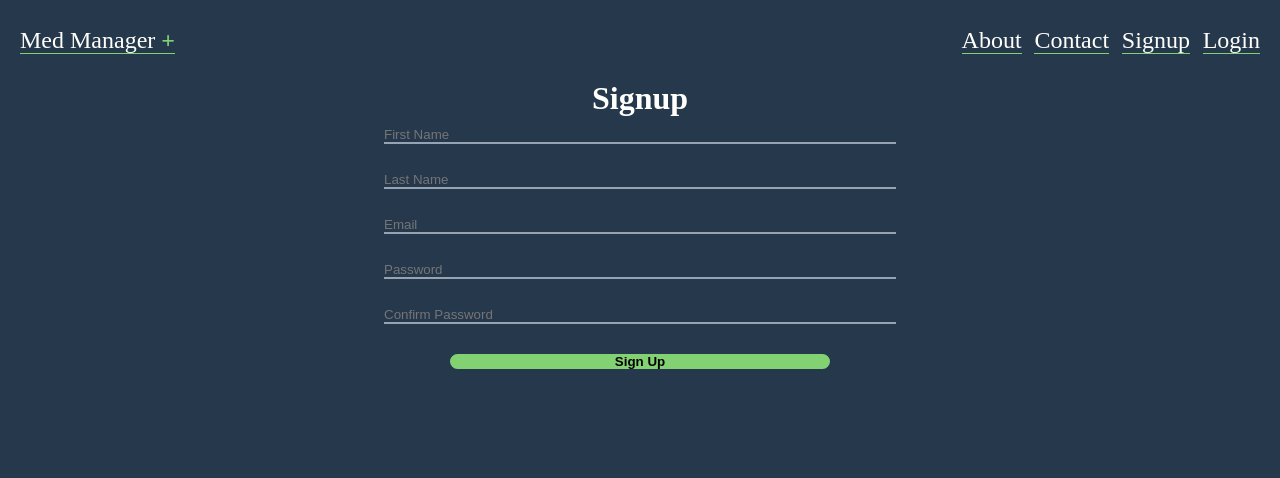
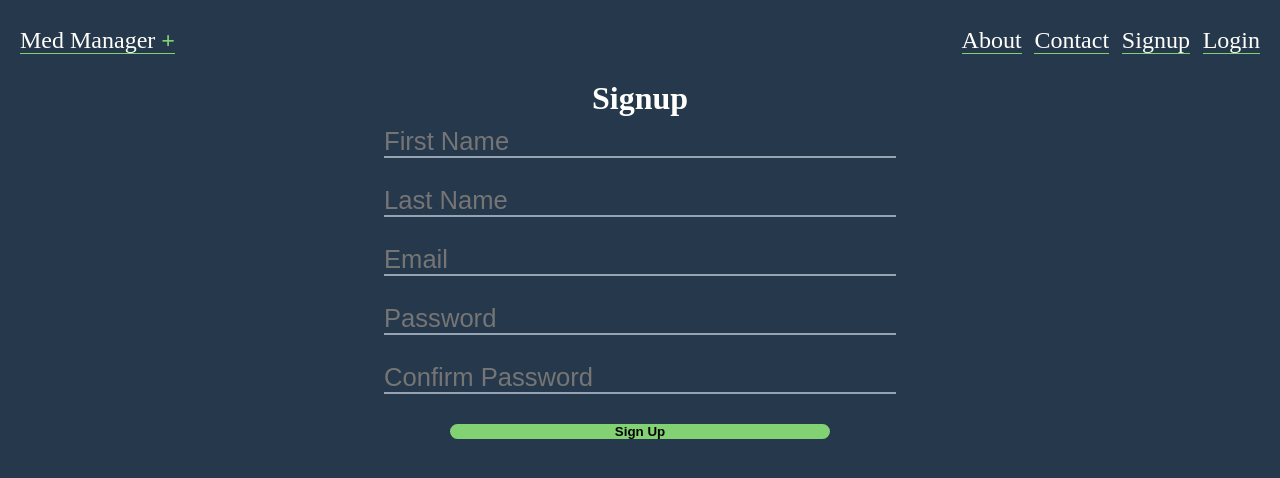
Before and after one commit to DavidAndreww/medication-manager, a React (Create React App) app: page /signup in a window 1280 px wide. Shown: the top 478 px of the page. Built offline with nearby package versions, Linux system fonts and the light colour scheme.

Commit message:
signup form validation

```diff
--- a/src/components/forms/Forms.js
+++ b/src/components/forms/Forms.js
@@ -74,14 +74,16 @@ export const LoginForm = ({ handleSubmit, handleChange, user }) => {
   )
 }
 
-export const SignupForm = ({ handleSubmit, handleChange, user }) => {
+export const SignupForm = ({ handleSubmit, handleChange, user, isValidPassword }) => {
+  const {email, password, passwordConfirmation, userFirst, userLast} = user;
+
   return (
     <Styles.Form onSubmit={(e) => handleSubmit(e)}>
-      <Styles.Input type='text' name='userFirst' placeholder='First Name' onChange={(e) => handleChange(e)} /><br />
-      <Styles.Input type='text' name='userLast' placeholder='Last Name' onChange={(e) => handleChange(e)} /><br />
-      <Styles.Input type='text' name='email' placeholder='Email' onChange={(e) => handleChange(e)} /><br />
-      <Styles.Input type='password' name='password' placeholder='Password' onChange={(e) => handleChange(e)} /><br />
-      <Styles.Input type='password' name='passwordConfirmation' placeholder='Confirm Password' onChange={(e) => handleChange(e)} /><br />
+      <Styles.Input type='text' name='userFirst' placeholder='First Name' value={userFirst} onChange={(e) => handleChange(e)} /><br />
+      <Styles.Input type='text' name='userLast' placeholder='Last Name' value={userLast} onChange={(e) => handleChange(e)} /><br />
+      <Styles.Input type='text' name='email' placeholder='Email' value={email} onChange={(e) => handleChange(e)} /><br />
+      <Styles.Input type='password' name='password' placeholder='Password' value={password} onChange={(e) => handleChange(e)} /><br />
+      <Styles.Input type='password' name='passwordConfirmation' placeholder='Confirm Password' value={passwordConfirmation} onChange={(e) => handleChange(e)} /><br />
       <Styles.Button id='user-signup' className='form-primary-btn' isPrimary solo>Sign Up</Styles.Button>
     </Styles.Form>
   )
--- a/src/components/forms/styles.js
+++ b/src/components/forms/styles.js
@@ -8,6 +8,8 @@ const Styles = {
     border-bottom: 2px solid #95a3b3;
     margin-top: 10px;
     width: 100%;
+    color: #FFFFFC;
+    font-size: 2vw;
   `,
   Button: styled.button.attrs(props => ({
     color: props.isPrimary ? '#82D173' : '#c4d7f2',
--- a/src/pages/signup/Signup.js
+++ b/src/pages/signup/Signup.js
@@ -1,5 +1,6 @@
 import { useState } from 'react'
 import { SignupForm } from '../../components/forms/Forms'
+import { formValidation } from '../../utils/formValidation'
 
 const Signup = () => {
   const [user, setUser] = useState(
@@ -12,6 +13,8 @@ const Signup = () => {
 
   const handleSubmit = async (e) => {
     e.preventDefault()
+    if (formValidation(user.password, user.passwordConfirmation, user.email)) {
+
       const response = await fetch("/.netlify/functions/signUp", {
         method: "POST",
         body: JSON.stringify({ user })
@@ -19,6 +22,7 @@ const Signup = () => {
 
       const json = await response.json()
       console.log('NETLIFY:::',json)
+    }
   }
 
   // console.log(user)
--- /dev/null
+++ b/src/utils/formValidation.js
@@ -0,0 +1,23 @@
+
+export const formValidation = (pass1, pass2, email) => {
+  if(!validatePassword(pass1, pass2) || !validateEmail(email)) {
+    return false
+  }
+  return true
+}
+
+const validatePassword = (pass1, pass2) => {
+  console.log('Password match:', pass1 === pass2)
+  return pass1 === pass2 ? true : false
+}
+
+const validateEmail = (inputString) => {
+  const emailFormat = /^\w+([\.-]?\w+)*@\w+([\.-]?\w+)*(\.\w{2,3})+$/
+  if(inputString.match(emailFormat)) {
+    console.log("Valid email address!");
+    return true;
+  } else {
+    console.log("You have entered an invalid email address!");
+    return false;
+  }
+}
```
Lines whose indentation alone changed are shown as unchanged.
